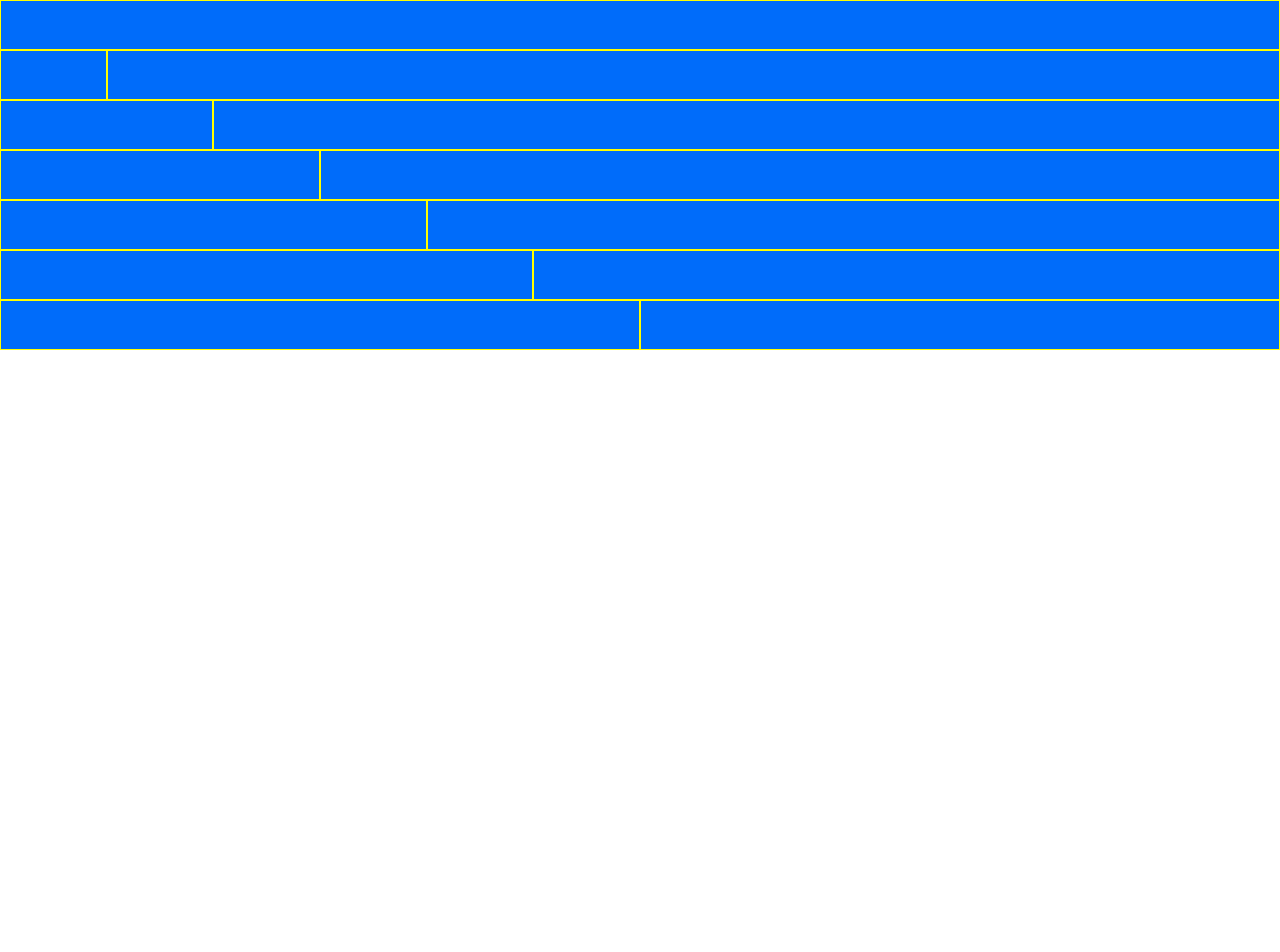
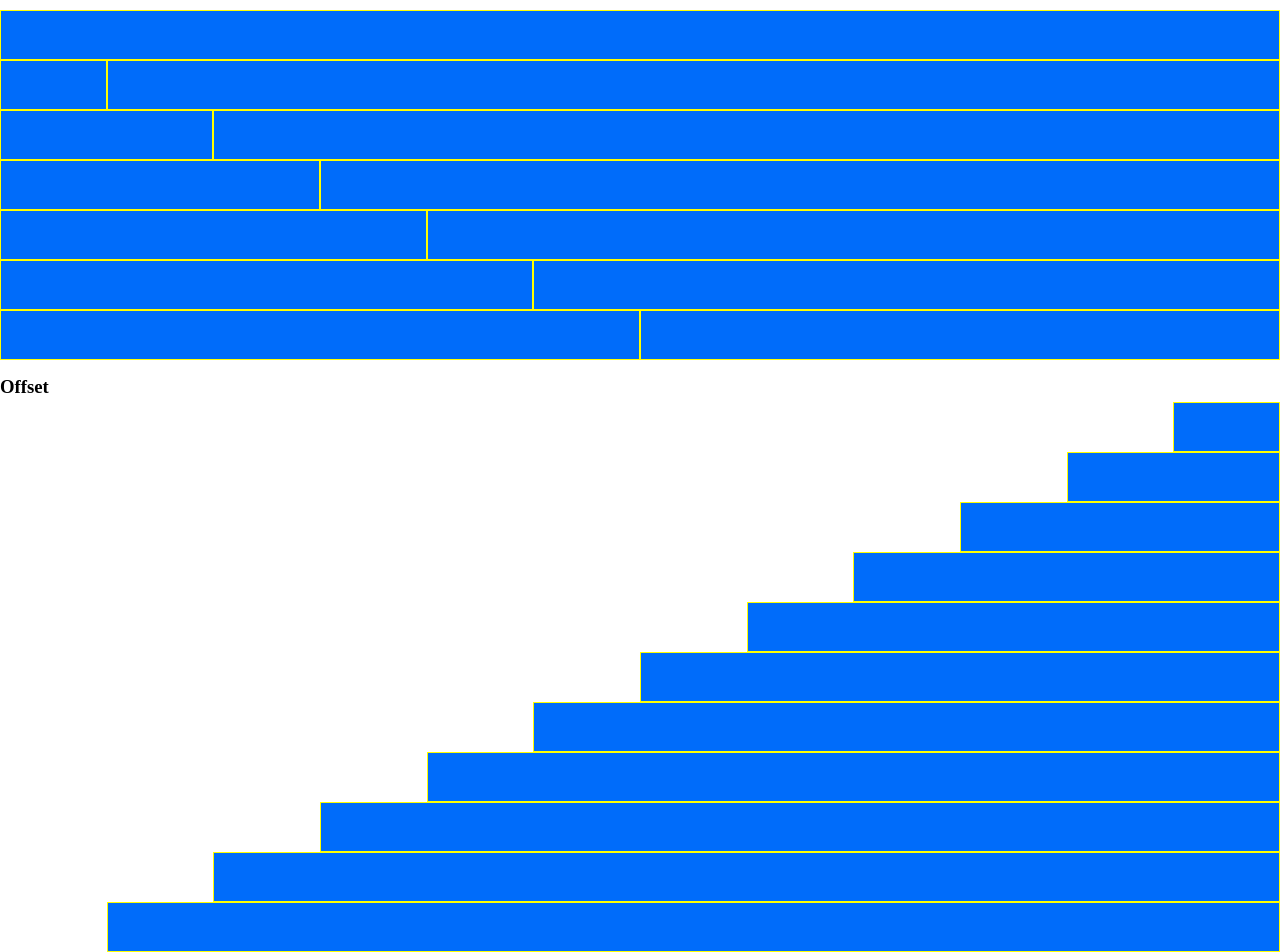
Before and after one commit to mikicola/html-css-12bool, a plain HTML site: page index.html in a window 1280 px wide. Shown: the part 338-1290 px from the top of the page. Before the commit the page ends 800 px from the top, so only its background shows below. Drawn offline with Linux system fonts and the light colour scheme.

Commit message:
offset completato

```diff
--- a/css/12col.css
+++ b/css/12col.css
@@ -93,3 +93,52 @@
     width: calc((100% / 12) * 12);
     max-width: calc((100% / 12) * 12);
 }
+
+
+.col-offset-1{
+    margin-left: calc((100% /12) * 1);
+}
+
+.col-offset-2{
+    margin-left: calc((100% /12) * 2);
+}
+
+.col-offset-3{
+    margin-left: calc((100% /12) * 3);
+}
+
+.col-offset-4{
+    margin-left: calc((100% /12) * 4);
+}
+
+.col-offset-5{
+    margin-left: calc((100% /12) * 5);
+}
+
+.col-offset-6{
+    margin-left: calc((100% /12) * 6);
+}
+
+.col-offset-7{
+    margin-left: calc((100% /12) * 7);
+}
+
+.col-offset-8{
+    margin-left: calc((100% /12) * 8);
+}
+
+.col-offset-9{
+    margin-left: calc((100% /12) * 9);
+}
+
+.col-offset-10{
+    margin-left: calc((100% /12) * 10);
+}
+
+.col-offset-11{
+    margin-left: calc((100% /12) * 11);
+}
+
+.col-offset-12{
+    margin-left: calc((100% /12) * 12);
+}
--- a/css/style.css
+++ b/css/style.css
@@ -1,3 +1,7 @@
+h3{
+    margin: .3rem 0;
+}
+
 [class*="col-"] {
     height: 50px;
     border: 1px solid yellow;
@@ -18,6 +22,6 @@
     background-color: aquamarine
 }
 
-.second{
+.second, .third{
     margin-top: 1rem;
 }
--- a/index.html
+++ b/index.html
@@ -95,6 +95,58 @@
 
     </section>
 
+    <section class="third">
+        <h3>Offset</h3>
+
+        <div class="row">
+            <div class="col-offset-11 col-1"></div>
+        </div>
+
+        <div class="row">
+            <div class="col-offset-10 col-2"></div>
+        </div>
+
+        <div class="row">
+            <div class="col-offset-9 col-3"></div>
+        </div>
+
+        <div class="row">
+            <div class="col-offset-8 col-4"></div>
+        </div>
+
+        <div class="row">
+            <div class="col-offset-7 col-5"></div>
+        </div>
+
+        <div class="row">
+            <div class="col-offset-6 col-6"></div>
+        </div>
+
+        <div class="row">
+            <div class="col-offset-5 col-7"></div>
+        </div>
+
+        <div class="row">
+            <div class="col-offset-4 col-8"></div>
+        </div>
+
+        <div class="row">
+            <div class="col-offset-3 col-9"></div>
+        </div>
+
+        <div class="row">
+            <div class="col-offset-2 col-10"></div>
+        </div>
+
+        <div class="row">
+            <div class="col-offset-1 col-11"></div>
+        </div>
+
+
+
+
+    </section>
+
 
     </div>
 </body>
```
